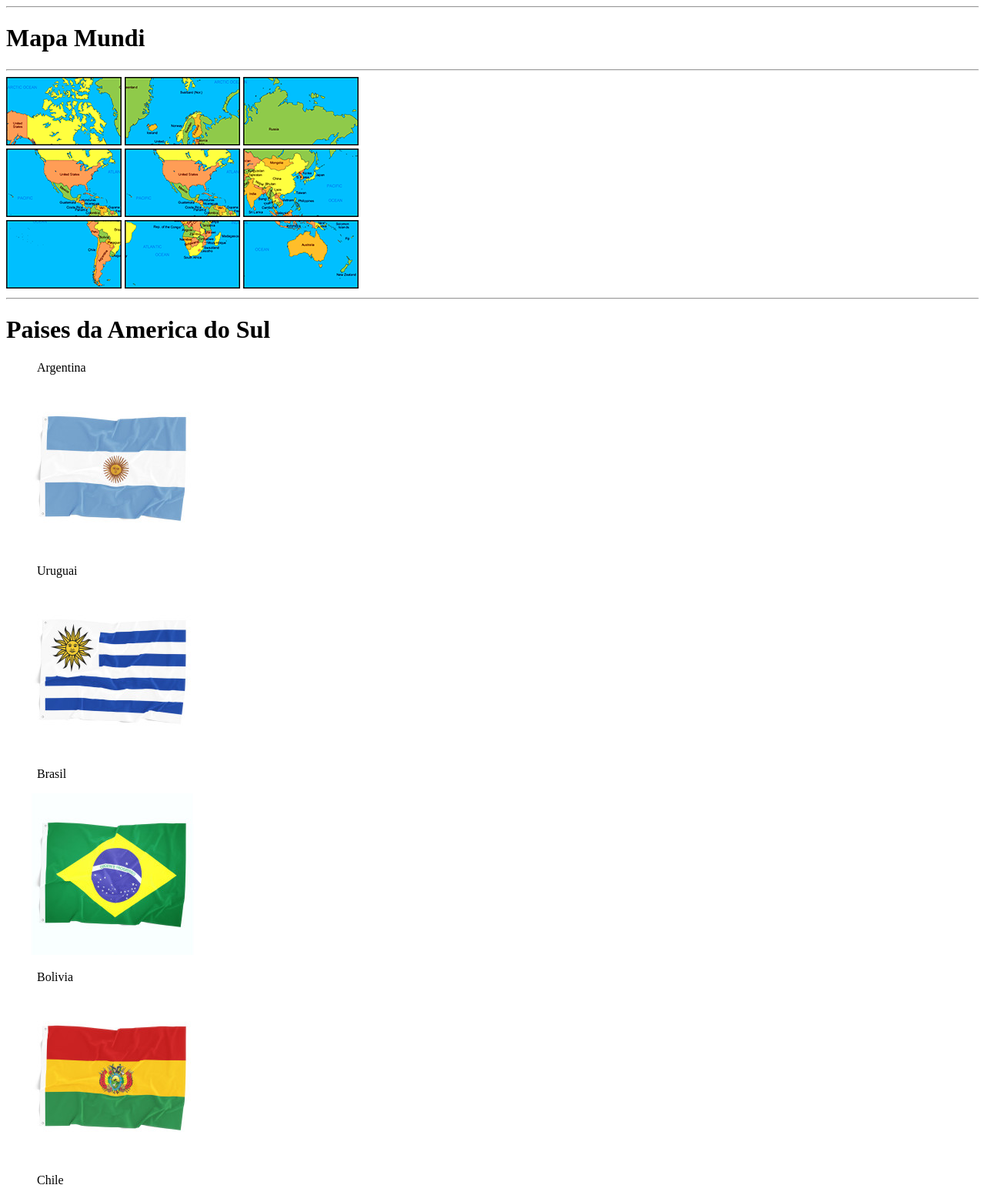
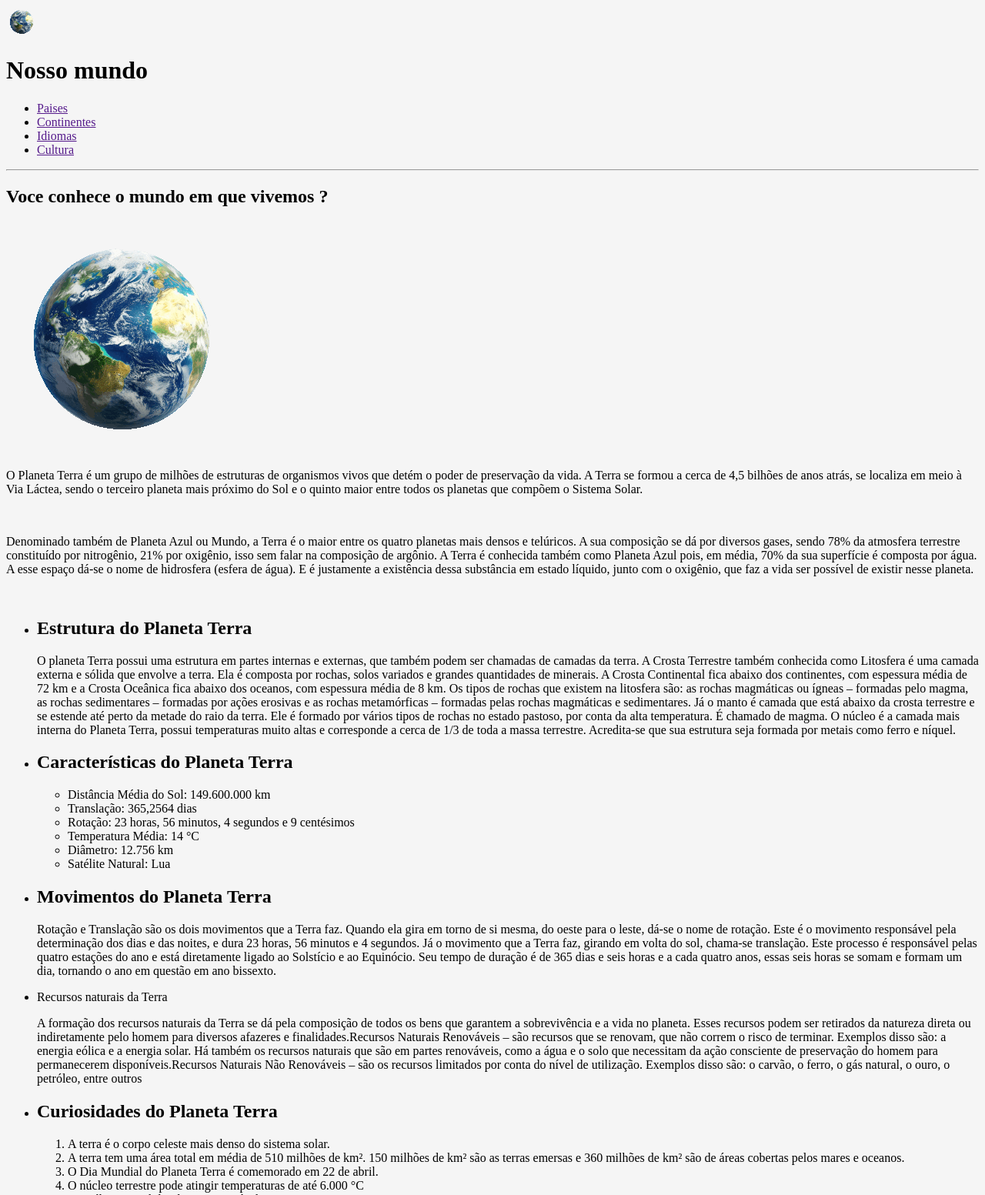
Before and after one commit to JoRicci/projeto_git, a plain HTML site: page index.html in a window 1280 px wide. Shown: the top 1553 px of the page at 77% size. Drawn offline with Linux system fonts and the light colour scheme.

Commit message:
new site

```diff
--- /dev/null
+++ b/css/index.css
@@ -0,0 +1,3 @@
+body {
+    background-color: whitesmoke;
+}
--- a/index.html
+++ b/index.html
@@ -1,58 +1,85 @@
 <!DOCTYPE html>
-<html lang="pt-br">
+<html lang="en">
 <head>
     <meta charset="UTF-8">
     <meta name="viewport" content="width=device-width, initial-scale=1.0">
     <link rel="shortcut icon" href="favicon_io (2)/favicon.ico" type="image/x-icon">
-    <title>Mapa Mundi </title>
+    <link rel="stylesheet" href="css/index.css">
+    <title>Nosso mundo </title>
 </head>
 <body>
-    <hr>
-    <h1>Mapa Mundi</h1>
-    <hr>
-    <img src="imagens/01.png" alt="Parte do mapa mundi">
-    <img src="imagens/02.png" alt="Parte do mapa mundi">
-    <img src="imagens/03.png" alt="Parte do mapa mundi">
-    <br>
-    <img src="imagens/04.png" alt="Parte do mapa mundi">
-    <img src="imagens/04.png" alt="Parte do mapa mundi">
-    <img src="imagens/06.png" alt="Parte do mapa mundi">
-    <br>
-    <img src="imagens/07.png" alt="Parte do mapa mundi">
-    <img src="imagens/08.png" alt="Parte do mapa mundi">
-    <img src="imagens/09.png" alt="Parte do mapa mundi">
-    <hr>
-    <h1>Paises da America do Sul</h1>
-    <ul>Argentina</ul>
-     <img src="imagens/paises/argentina.jpg" alt="bandeira argentina">
-    <ul>Uruguai</ul>
-     <img src="imagens/paises/uruguai.jpg" alt="Bandeira uruguai">
-    <ul>Brasil</ul>
-     <img src="imagens/paises/Brasil.jpg" alt="Bandeira Brasil">
-    <br>
-    <ul>Bolivia</ul>
-     <img src="imagens/paises/Bolivia.jpg" alt="bandeira Bolivia">
-    <ul>Chile</ul>
-        <img src="imagens/paises/chile.jpg" alt="bandeira chile">
-    <ul>Colombia</ul>
-        <img src="imagens/paises/colombia.jpg" alt="bandeira colombia">
-    <br>
-    <ul>Equador</ul>
-        <img src="imagens/paises/equador.jpg" alt="bandeira equador">
-    <ul>Peru</ul>
-        <img src="imagens/paises/peru.jpg" alt="">
-    <ul>Paraguai</ul>
-        <img src="imagens/paises/paraguai.jpg" alt="bandeira paraguai">
-    <br>
-    <ul>Venezuela</ul>
-        <img src="imagens/paises/venezuela.jpg" alt="bandeira venezuela">
-    <ul>Suriname</ul>
-        <img src="imagens/paises/suriname.jpg" alt="bandeira suriname">
-    <ul>Guiana</ul>
-        <img src="imagens/paises/guiana.jpg" alt="bandeira guiana">
-    <ul>Guiana Francesa</ul>
-        <img src="imagens/paises/guiana francesa.jpg" alt="bandeira guiana francesa">
-    <hr>
+    <header>
+        <img src="imagens/terra3.png" alt="icone planeta terra">
+        <h1>Nosso mundo</h1>
+        <ul type="">
 
+            <li><a href="">Paises</a></li>
+            <li><a href="">Continentes</a></li>
+            <li><a href="">Idiomas</a></li>
+            <li><a href="">Cultura</a></li>
+
+        </ul>
+        <hr>
+    </header>
+    <main>
+        <h2>Voce conhece o mundo em que vivemos ?</h2>
+        <img src="imagens/terra.png" alt="planeta terra">
+
+        <p>
+            O Planeta Terra é um grupo de milhões de estruturas de organismos vivos que detém o poder de preservação da vida. A Terra se formou a cerca de 4,5 bilhões de anos atrás, se localiza em meio à Via Láctea, sendo o terceiro planeta mais próximo do Sol e o quinto maior entre todos os planetas que compõem o Sistema Solar.
+        </p>
+        <br>
+        <p>
+            Denominado também de Planeta Azul ou Mundo, a Terra é o maior entre os quatro planetas mais densos e telúricos. A sua composição se dá por diversos gases, sendo 78% da atmosfera terrestre constituído por nitrogênio, 21% por oxigênio, isso sem falar na composição de argônio. A Terra é conhecida também como Planeta Azul pois, em média, 70% da sua superfície é composta por água. A esse espaço dá-se o nome de hidrosfera (esfera de água). E é justamente a existência dessa substância em estado líquido, junto com o oxigênio, que faz a vida ser possível de existir nesse planeta.
+        </p>
+        <br>
+        <ul>
+            <li><h2>Estrutura do Planeta Terra</h2></li>
+                <p>
+                    O planeta Terra possui uma estrutura em partes internas e externas, que também podem ser chamadas de camadas da terra. A Crosta Terrestre também conhecida como Litosfera é uma camada externa e sólida que envolve a terra.
+
+Ela é composta por rochas, solos variados e grandes quantidades de minerais. A Crosta Continental fica abaixo dos continentes, com espessura média de 72 km e a Crosta Oceânica fica abaixo dos oceanos, com espessura média de 8 km.
+
+Os tipos de rochas que existem na litosfera são: as rochas magmáticas ou ígneas – formadas pelo magma, as rochas sedimentares – formadas por ações erosivas e as rochas metamórficas – formadas pelas rochas magmáticas e sedimentares.
+
+Já o manto é camada que está abaixo da crosta terrestre e se estende até perto da metade do raio da terra. Ele é formado por vários tipos de rochas no estado pastoso, por conta da alta temperatura. É chamado de magma.
+
+O núcleo é a camada mais interna do Planeta Terra, possui temperaturas muito altas e corresponde a cerca de 1/3 de toda a massa terrestre. Acredita-se que sua estrutura seja formada por metais como ferro e níquel.
+                </p>
+
+            <li><h2>Características do Planeta Terra</h2></li>
+            <ul>
+                <li> Distância Média do Sol: 149.600.000 km</li>
+                <li>Translação: 365,2564 dias</li>
+                <li>Rotação: 23 horas, 56 minutos, 4 segundos e 9 centésimos</li>
+                <li>Temperatura Média: 14 °C</li>
+                <li> Diâmetro: 12.756 km</li>
+                <li>Satélite Natural: Lua</li>
+            </ul>
+
+            <li><h2>Movimentos do Planeta Terra</h2></li>
+            <p>
+                Rotação e Translação são os dois movimentos que a Terra faz. Quando ela gira em torno de si mesma, do oeste para o leste, dá-se o nome de rotação. Este é o movimento responsável pela determinação dos dias e das noites, e dura 23 horas, 56 minutos e 4 segundos. Já o movimento que a Terra faz, girando em volta do sol, chama-se translação. Este processo é responsável pelas quatro estações do ano e está diretamente ligado ao Solstício e ao Equinócio. Seu tempo de duração é de 365 dias e seis horas e a cada quatro anos, essas seis horas se somam e formam um dia, tornando o ano em questão em ano bissexto.
+            </p>
+            <li>Recursos naturais da Terra</li>
+            <p>
+                A formação dos recursos naturais da Terra se dá pela composição de todos os bens que garantem a sobrevivência e a vida no planeta. Esses recursos podem ser retirados da natureza direta ou indiretamente pelo homem para diversos afazeres e finalidades.Recursos Naturais Renováveis – são recursos que se renovam, que não correm o risco de terminar. Exemplos disso são: a energia eólica e a energia solar. Há também os recursos naturais que são em partes renováveis, como a água e o solo que necessitam da ação consciente de preservação do homem para permanecerem disponíveis.Recursos Naturais Não Renováveis – são os recursos limitados por conta do nível de utilização. Exemplos disso são: o carvão, o ferro, o gás natural, o ouro, o petróleo, entre outros
+            </p>
+            <li><h2>Curiosidades do Planeta Terra
+            </h2></li>
+                <ol>
+                    <li>A terra é o corpo celeste mais denso do sistema solar.</li>
+                    <li>A terra tem uma área total em média de 510 milhões de km². 150 milhões de km² são as terras emersas e 360 milhões de km² são de áreas cobertas pelos mares e oceanos.</li>
+                    <li>O Dia Mundial do Planeta Terra é comemorado em 22 de abril.</li>
+                    <li>O núcleo terrestre pode atingir temperaturas de até 6.000 °C</li>
+                    <li>O satélite natural do Planeta Terra é a lua.</li>
+                    <li>Os oceanos na terra têm uma profundidade média em torno de 3.800m.</li>
+                    <li>A área do conhecimento responsável por estudar e desvendar os segredos da origem, da evolução, do funcionamento, além de formas de preservação desse imenso habitat natural é a Geologia. </li>
+                </ol>
+        </ul>
+    </main>
+    <footer>
+
+    </footer>
 </body>
 </html>
```
Also changed, not shown: imagens/terra.png (added), imagens/terra2.png (added), imagens/terra3.png (added), 9 other files.
